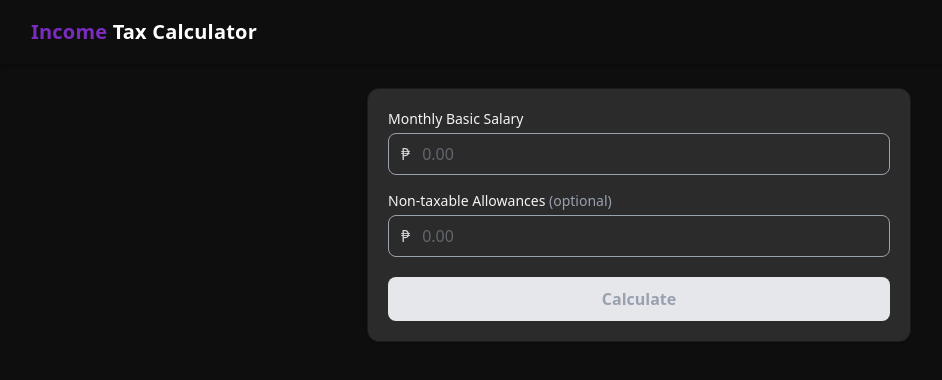
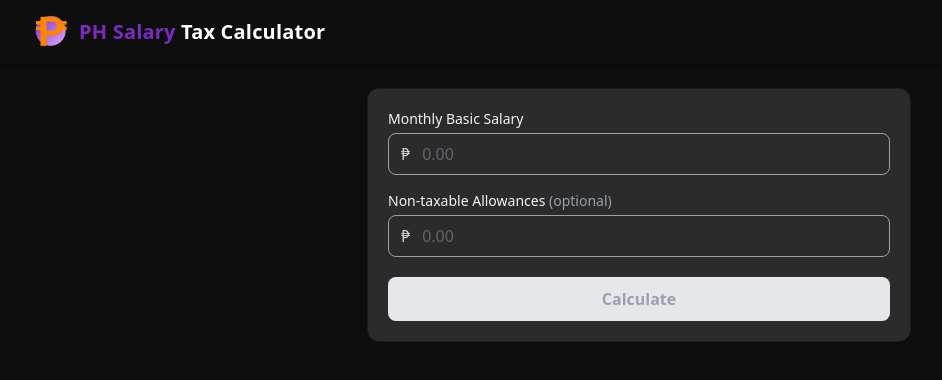
Before and after one commit to SirJohnGabriel/IncomeTaxCalculator, a React (Vite) app: page / in a window 1280 px wide. Shown: the top 380 px of the page, without its empty margins (1-943 px from the left). Built offline with nearby package versions, Linux system fonts and the light colour scheme; the HTML template or start-up script is replaced by a standard one.

Commit message:
add logo

```diff
--- a/index.html
+++ b/index.html
@@ -2,9 +2,9 @@
 <html lang="en">
   <head>
     <meta charset="UTF-8" />
-    <link rel="icon" type="image/svg+xml" href="/vite.svg" />
+    <link rel="icon" type="image/svg+xml" href="/logo.png" />
     <meta name="viewport" content="width=device-width, initial-scale=1.0" />
-    <title>income-tax-calculator</title>
+    <title>PH Salary Tax Calculator</title>
     <script async src="https://pagead2.googlesyndication.com/pagead/js/adsbygoogle.js?client=ca-pub-2653517967853648"
      crossorigin="anonymous"></script>
   </head>
--- a/src/shared/components/Header.tsx
+++ b/src/shared/components/Header.tsx
@@ -1,4 +1,5 @@
 import { Link } from 'react-router-dom';
+import logo from '@assets/logo.png';
 
 export function Header() {
     return (
@@ -13,9 +14,10 @@ export function Header() {
         }}
             className="bg-background"
         >
-            <Link to="/" style={{ textDecoration: 'none', color: 'inherit' }}>
+            <Link to="/" style={{ textDecoration: 'none', color: 'inherit', display: 'flex', alignItems: 'center', gap: '0.5rem' }}>
+                <img src={logo} alt="PH Salary Tax Calculator Logo" style={{ height: '40px' }} />
                 <span style={{ fontSize: '1.25rem', fontWeight: 700, letterSpacing: '0.01em' }}>
-                    <span className='text-primary'> Income </span> Tax Calculator
+                    <span className='text-primary'> PH Salary </span> Tax Calculator
                 </span>
             </Link>
 
```
Also changed, not shown: public/logo.png (added), src/assets/logo.png (added).
